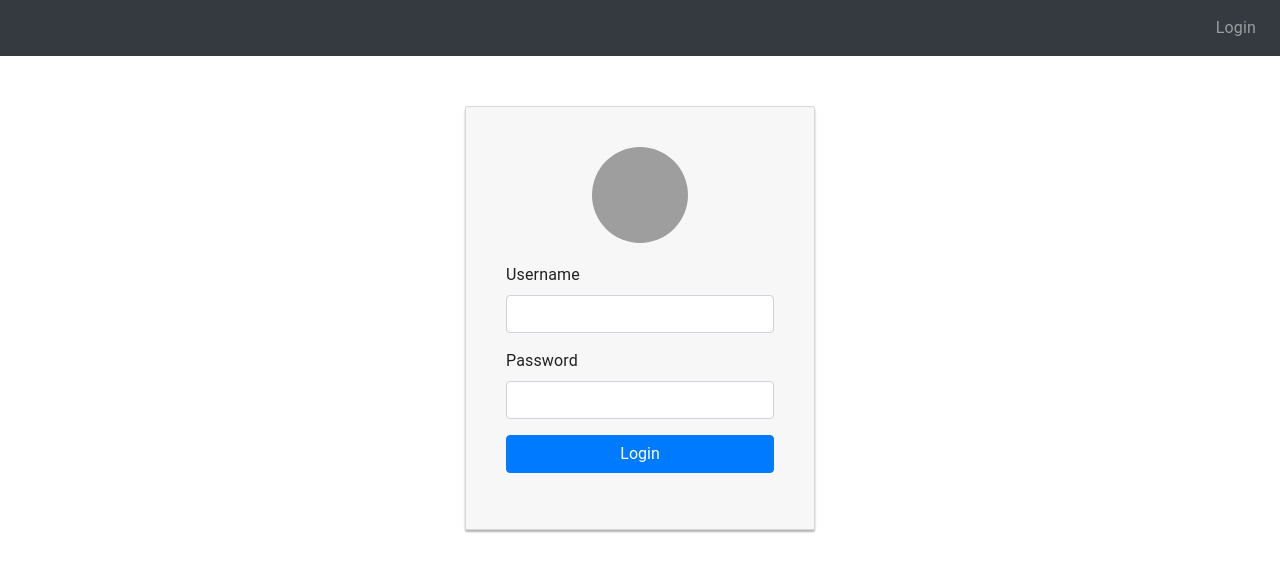
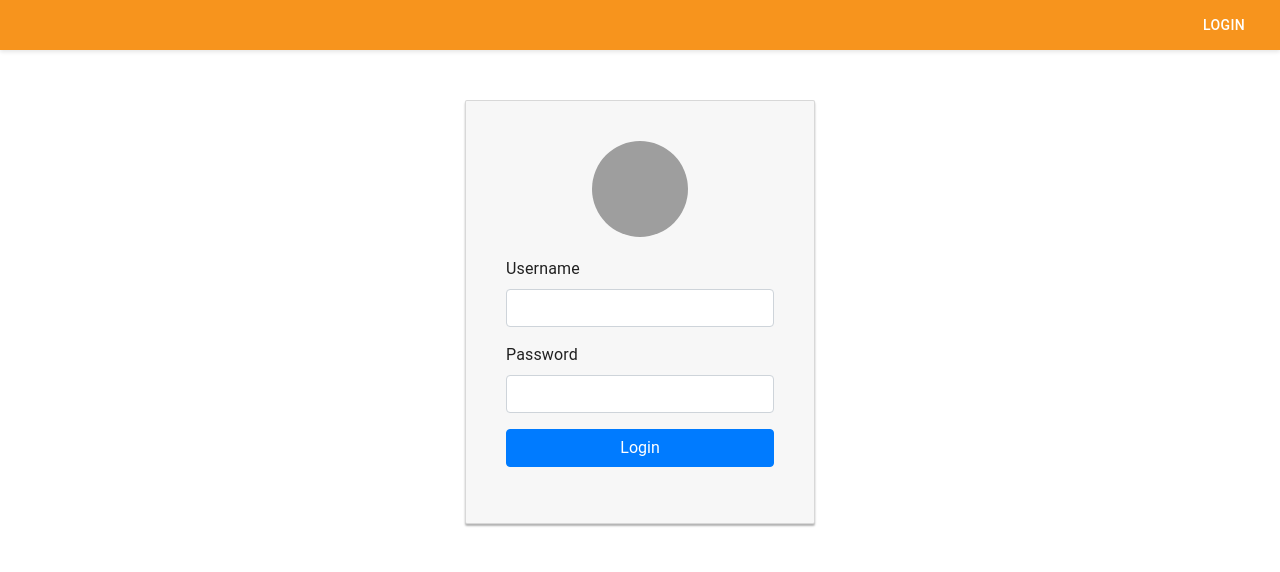
Before and after one commit to Zain-vendomnia/Logistics, a React (Create React App) app in the folder frontend/: page / in a window 1280 px wide. Shown: the top 572 px of the page. Built offline with nearby package versions, Linux system fonts and the light colour scheme; grey boxes are pictures that could not be loaded.

Commit message:
navbar_change_color_MaterialUIComponents

```diff
--- a/frontend/src/App.tsx
+++ b/frontend/src/App.tsx
@@ -14,6 +14,7 @@ import EventBus from "./common/EventBus";
 import SuperAdmin from "./components/SuperAdmin";
 import BoardDriver from "./components/BoardDriver/BoardDriver";
 import RouteEstimateComponent from "./components/RouteEstimateComponent";
+import { AppBar, Box, Button, Stack, Toolbar, Typography } from "@mui/material";
 
 const App: React.FC = () => {
   const [showDriverBoard, setshowDriverBoard] = useState<boolean>(false);
@@ -50,91 +51,67 @@ const App: React.FC = () => {
 
   return (
     <>
-      <nav className="navbar navbar-expand navbar-dark bg-dark">
-        <div className="navbar-nav mr-auto">
+      <AppBar
+        position="sticky"
+        sx={{
+          backgroundColor: "#f7941d",
+          height: 50,
+          boxShadow: "0px 2px 4px rgba(0,0,0,0.1)",
+        }}
+      >
+        <Toolbar sx={{ minHeight: "50px !important", paddingX: 2 }}>
+          <Box display="flex" alignItems="center" sx={{ flexGrow: 1 }}>
             {showDriverBoard && (
-            <li className="nav-item" style={{ color: "#FFFFFF" }}>
+              <Typography variant="h6" sx={{ color: "#FFFFFF", mr: 2 }}>
                 Driver Interface
-            </li>
+              </Typography>
             )}
 
             {showAdminBoard && (
-            <li className="nav-item">
-              <Link to={"/admin"} className="nav-link">
+              <Button color="inherit" component={Link} to="/admin">
                 Admin Board
-              </Link>
-            </li>
+              </Button>
             )}
 
             {showSuperAdminBoard && (
-            <li className="nav-item">
-              <Link to={"/super_admin"} className="nav-link">
+              <Button color="inherit" component={Link} to="/super_admin">
                 Super Admin
-              </Link>
-            </li>
+              </Button>
             )}
-        </div>
+          </Box>
 
           {currentUser ? (
-          <div className="navbar-nav ml-auto">
-            {/* If the user is a superadmin */}
+            <Stack direction="row" spacing={2}>
               {currentUser.username === "superadmin" && (
                 <>
-                <li className="nav-item">
-                  <Link to={"/register"} className="nav-link">
+                  <Button color="inherit" component={Link} to="/register">
                     Sign Up
-                  </Link>
-                </li>
-                <li className="nav-item">
-                  <a href="/login" className="nav-link" onClick={logOut}>
+                  </Button>
+                  <Button color="inherit" onClick={logOut}>
                     LogOut
-                  </a>
-                </li>
+                  </Button>
                 </>
               )}
 
-            {/* If the user is an admin */}
-            {currentUser.username === "admin" && (
+              {(currentUser.username === "admin" ||
+                currentUser.role === "driver") && (
                 <>
-                <li className="nav-item">
-                  <Link to={"/profile"} className="nav-link">
+                  <Button color="inherit" component={Link} to="/profile">
                     Profile
-                  </Link>
-                </li>
-                <li className="nav-item">
-                  <a href="/login" className="nav-link" onClick={logOut}>
+                  </Button>
+                  <Button color="inherit" onClick={logOut}>
                     LogOut
-                  </a>
-                </li>
+                  </Button>
                 </>
               )}
-            {/* If the user is a driver */}
-            {currentUser.role === "driver" && (
-              <>
-                <li className="nav-item">
-                  <Link to={"/profile"} className="nav-link">
-                    Profile
-                  </Link>
-                </li>
-                <li className="nav-item">
-                  <a href="/login" className="nav-link" onClick={logOut}>
-                    LogOut
-                  </a>
-                </li>
-              </>
+            </Stack>
+          ) : (
+            <Button color="inherit" component={Link} to="/login">
+              Login
+            </Button>
           )}
-          </div>
-        ) : (
-          <div className="navbar-nav ml-auto">
-            {/* Default guest view */}
-            <li className="nav-item">
-              <Link to={"/login"} className="nav-link">
-                Login
-              </Link>
-            </li>
-          </div>
-        )}
-      </nav>
+        </Toolbar>
+      </AppBar>
 
       <div className="flex-1 p-6">
         {" "}
```
Lines whose indentation alone changed are shown as unchanged.
